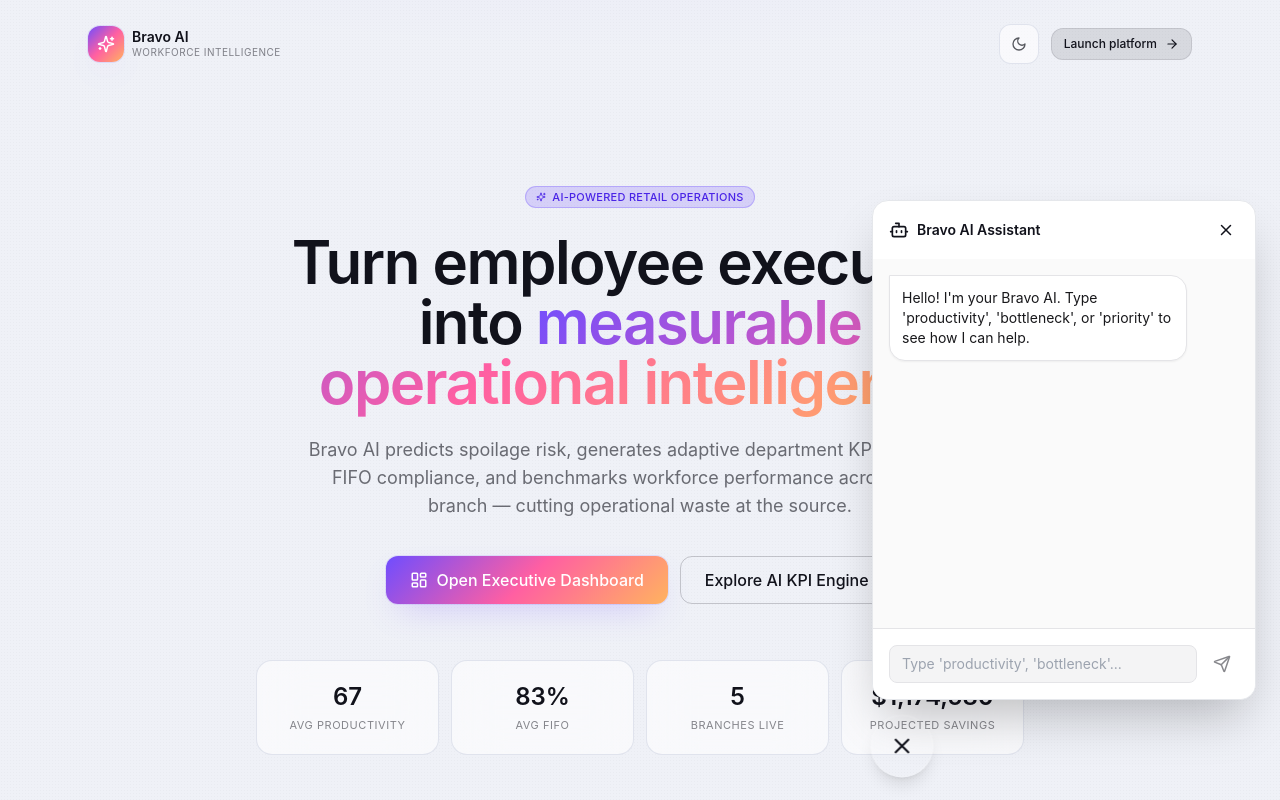
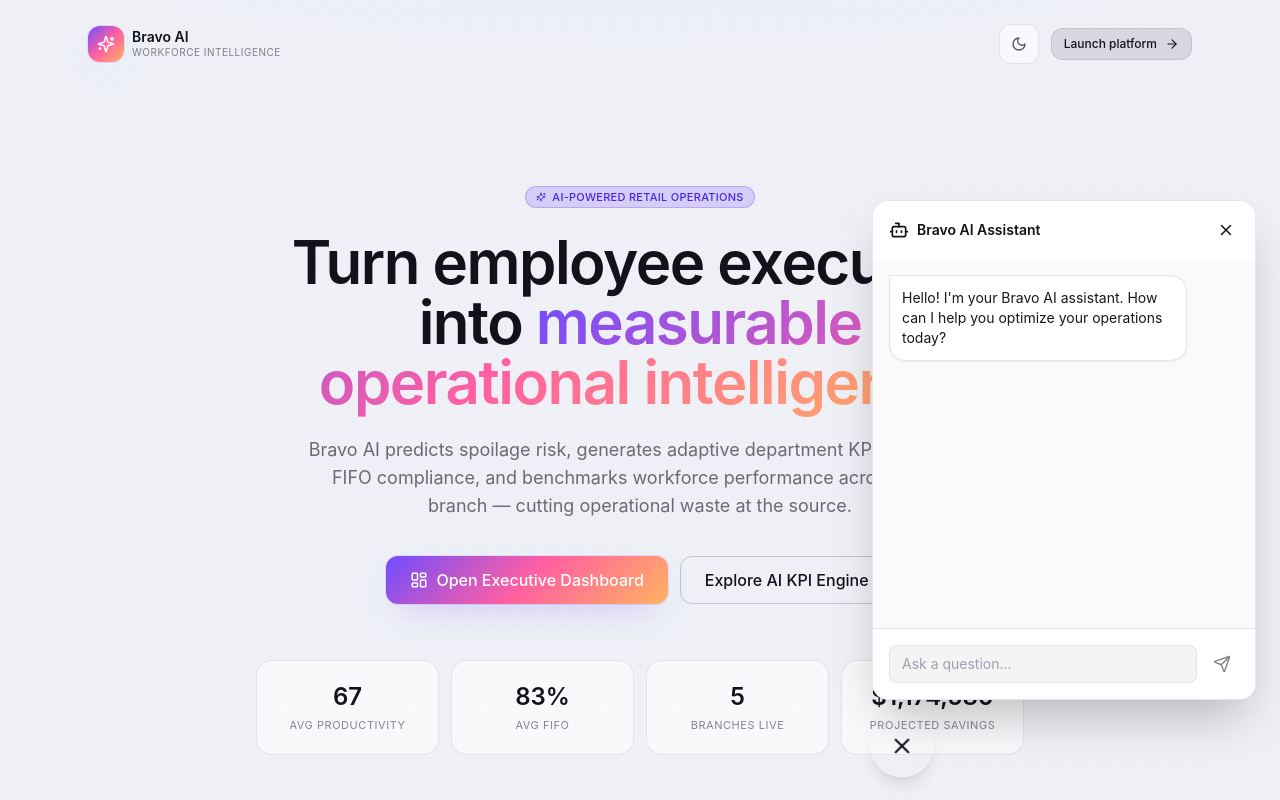
Before and after one commit to ChingizMammadov/bravo-workforce-mvp, a Next.js app: page / in a window 1280 px wide. Both pictures are taken after a click on the button 1226 px from the left and 746 px from the top of the page. Shown: the top 800 px of the page. Built offline with nearby package versions, Linux system fonts and the light colour scheme.

Commit message:
feat: update chatbot with specific business intelligence responses

```diff
--- a/components/chatbot.tsx
+++ b/components/chatbot.tsx
@@ -13,19 +13,12 @@
 
 const RESPONSES = [
   {
-    keywords: ["productivity", "score", "improve"],
-    answer: "To boost your productivity score, focus on high-priority missions and try to minimize idle time between tasks. You can gain about 15% improvement by optimizing your route through the store.",
-    suggestion: "Try asking about 'productivity'."
+    keywords: ["risk", "spoilage", "department", "fish", "dairy", "highest"],
+    answer: "Fish and Dairy departments currently show the highest spoilage risk.\n\nFish Department:\n- Waste Risk: 11.2%\n- Main Issue: cold-chain compliance failures\n- Estimated quarterly loss: 4,200 AZN\n\nDairy Department:\n- FIFO compliance below target (75%)\n- Near-expiry clearance rate: 67%\n\nRecommended Actions:\n- Immediate cold-chain audits\n- AI-triggered markdown pricing\n- Mandatory morning FIFO checks"
   },
   {
-    keywords: ["bottleneck", "slow", "queue"],
-    answer: "The main bottleneck right now is the checkout queue (12 PM - 2 PM). Reallocating staff from the back-office to the registers will resolve this immediately.",
-    suggestion: "Try asking about 'bottlenecks'."
-  },
-  {
-    keywords: ["priority", "mission", "aisle"],
-    answer: "The 'FIFO Compliance Check' in Aisle 4 is your top priority. It has the highest impact on risk reduction and waste prevention for today's shift.",
-    suggestion: "Try asking about 'priority'."
+    keywords: ["reduce", "waste", "next quarter", "savings", "how"],
+    answer: "Projected waste reduction opportunities:\n\n1. Improve Dairy FIFO compliance from 75% to 88%\nPotential savings: 6,800 AZN/quarter\n\n2. Introduce AI markdown pricing for near-expiry products\nPotential recovery: 9,400 AZN/quarter\n\n3. Expand daily AI mission system to Fish departments\nProjected spoilage reduction: 14%\n\nEstimated total quarterly savings:\n18,000+ AZN"
   }
 ];
 
@@ -35,7 +28,7 @@
   const [messages, setMessages] = useState<Message[]>([
     {
       id: "welcome",
-      text: "Hello! I'm your Bravo AI. Type 'productivity', 'bottleneck', or 'priority' to see how I can help.",
+      text: "Hello! I'm your Bravo AI assistant. How can I help you optimize your operations today?",
       sender: "bot",
       timestamp: new Date()
     }
@@ -74,7 +67,7 @@
 
       const botMsg: Message = {
         id: (Date.now() + 1).toString(),
-        text: match ? match.answer : "I'm not sure about that. Try asking about 'productivity', 'bottlenecks', or 'priority'.",
+        text: match ? match.answer : "I'm sorry, I don't have enough data to answer that specific question. Try asking about 'spoilage risks' or 'waste reduction'.",
         sender: "bot",
         timestamp: new Date()
       };
@@ -118,7 +111,7 @@
                   className={`flex ${msg.sender === "user" ? "justify-end" : "justify-start"}`}
                 >
                   <div
-                    className={`max-w-[85%] p-3 rounded-2xl text-sm shadow-sm ${
+                    className={`max-w-[85%] p-3 rounded-2xl text-sm shadow-sm whitespace-pre-wrap ${
                       msg.sender === "user"
                         ? "bg-primary text-primary-foreground rounded-tr-none"
                         : "bg-white dark:bg-zinc-800 text-zinc-900 dark:text-zinc-100 border border-zinc-200 dark:border-zinc-700 rounded-tl-none"
@@ -144,7 +137,7 @@
               <input
                 value={inputValue}
                 onChange={(e) => setInputValue(e.target.value)}
-                placeholder="Type 'productivity', 'bottleneck'..."
+                placeholder="Ask a question..."
                 className="flex-1 bg-zinc-100 dark:bg-zinc-800 border border-zinc-200 dark:border-zinc-700 rounded-lg px-3 py-2 text-sm focus:outline-none focus:ring-2 focus:ring-primary/50"
               />
               <button
```
